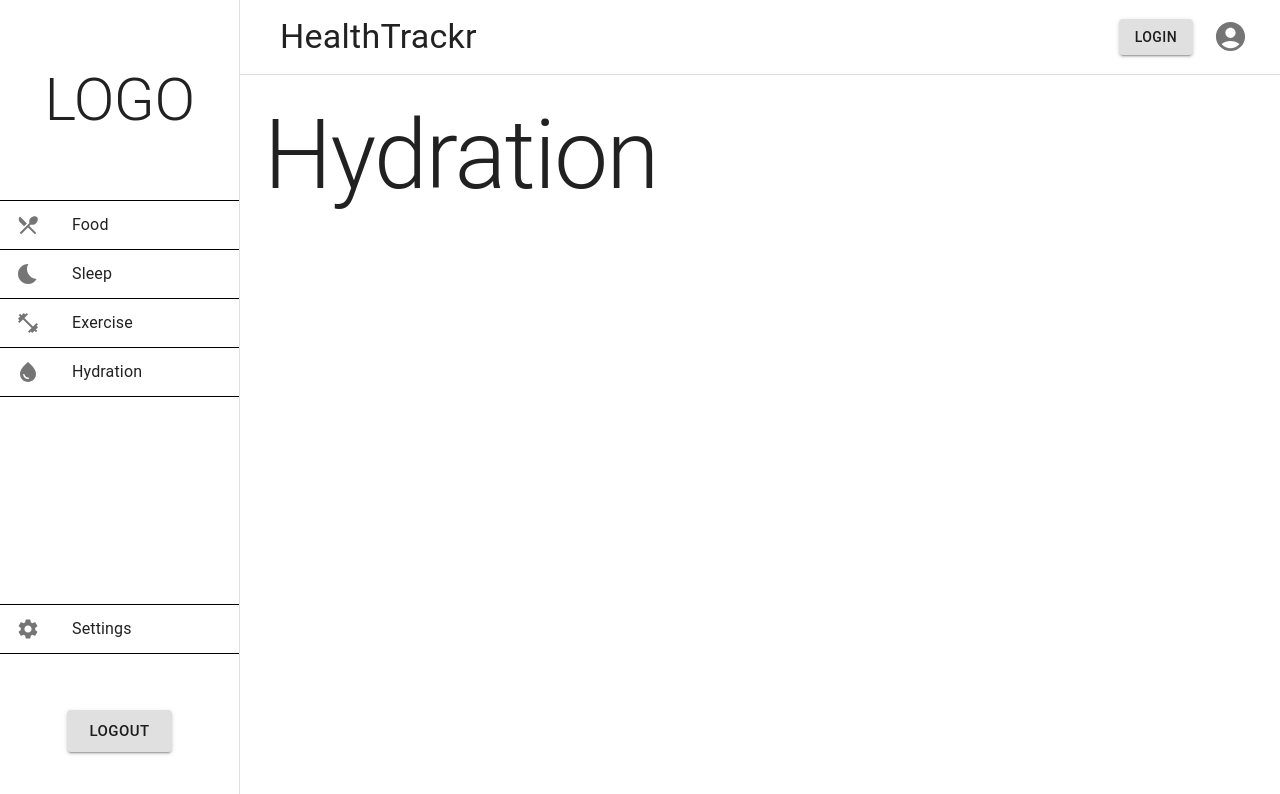
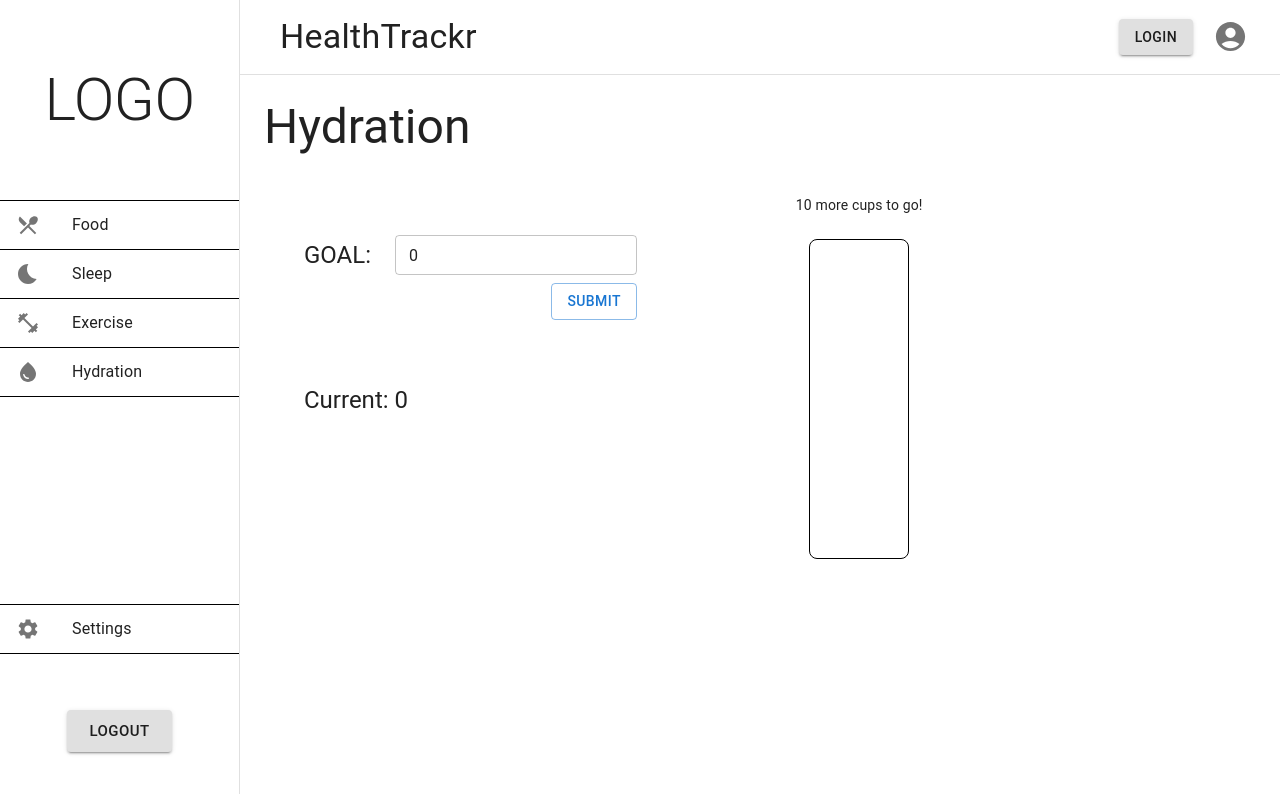
Before and after one commit to RastkoAmun/cmpt276-project, a React (Create React App) app in the folder frontend/: page /hydration in a window 1280 px wide. Shown: the top 794 px of the page. Built offline with nearby package versions, Linux system fonts and the light colour scheme; the HTML template or start-up script is replaced by a standard one.

Commit message:
feat: submitting daily water goal functionality added

```diff
--- a/frontend/src/pages/Hydration.jsx
+++ b/frontend/src/pages/Hydration.jsx
@@ -1,11 +1,77 @@
-import React from 'react'
-import { Typography } from '@mui/material'
+import React, { useState } from 'react'
+import { Box, Button, Stack, TextField, Typography } from '@mui/material'
+
 
 const Hydration = () => {
+  const [goal, setGoal] = useState(0);
+  // const [goalValidation, setGoalValidation] = useState(false);
+  const [submitted, setSubmitted] = useState(false);
+
+  const handleGoal = (event) => {
+    setGoal(event.target.value)
+  }
+
+  const submitGoal = () => {
+    // if (goal > 15 || goal < 5) {
+    //   setGoalValidation(true);
+    // }
+    // setGoal(goal)
+    setSubmitted(true);
+  }
+
+
   return (
-    <Typography variant='h1'>
-      Hydration
-    </Typography>
+    <>
+      <Typography variant='h3'>
+        Hydration
+      </Typography>
+      <Stack direction='row' mt={5}>
+        <Box width='50%' p={5}>
+          {!submitted
+            ?
+            <>
+              <Box display='flex' alignItems='center' width='80%'>
+                <Typography variant='h5' mr={3}> GOAL: </Typography>
+                <TextField type='number' variant="outlined" size='small'
+                  value={goal} onChange={handleGoal}
+                  // error={goalValidation ? true : false}
+                  sx={{ flexGrow: 1 }}
+                />
+
+              </Box>
+              <Box display='flex' justifyContent='flex-end' mt={1} width='80%'>
+                <Button variant='outlined' onClick={submitGoal}
+                  sx={{ justifySelf: 'center' }}>
+                  Submit
+                </Button>
+              </Box>
+            </>
+            :
+            <>
+              <Box display='flex' alignItems='center' width='80%'>
+                <Typography variant='h5' mr={3}> Goal: </Typography>
+                <Typography variant='h4' mr={3} color='primary'> {goal} </Typography>
+                <Button variant='outlined' onClick={() => setSubmitted(false)}>Edit Goal</Button>
+              </Box>
+            </>}
+          <Box display='flex' alignItems='center' mt={8}>
+            <Typography variant='h5' mr={3}> Current: {0}</Typography>
+            {/* <Typography */}
+          </Box>
+        </Box>
+
+
+        <Box display='flex' flexDirection='column' alignItems='center' width='20%'>
+          <Typography variant='body2' mb={3}> {10} more cups to go! </Typography>
+          <Box width='100px' height='320px'
+            sx={{ border: '1px solid black', borderRadius: 2 }}>
+            { }
+
+          </Box>
+        </Box>
+
+      </Stack>
+    </>
   )
 }
 
```
